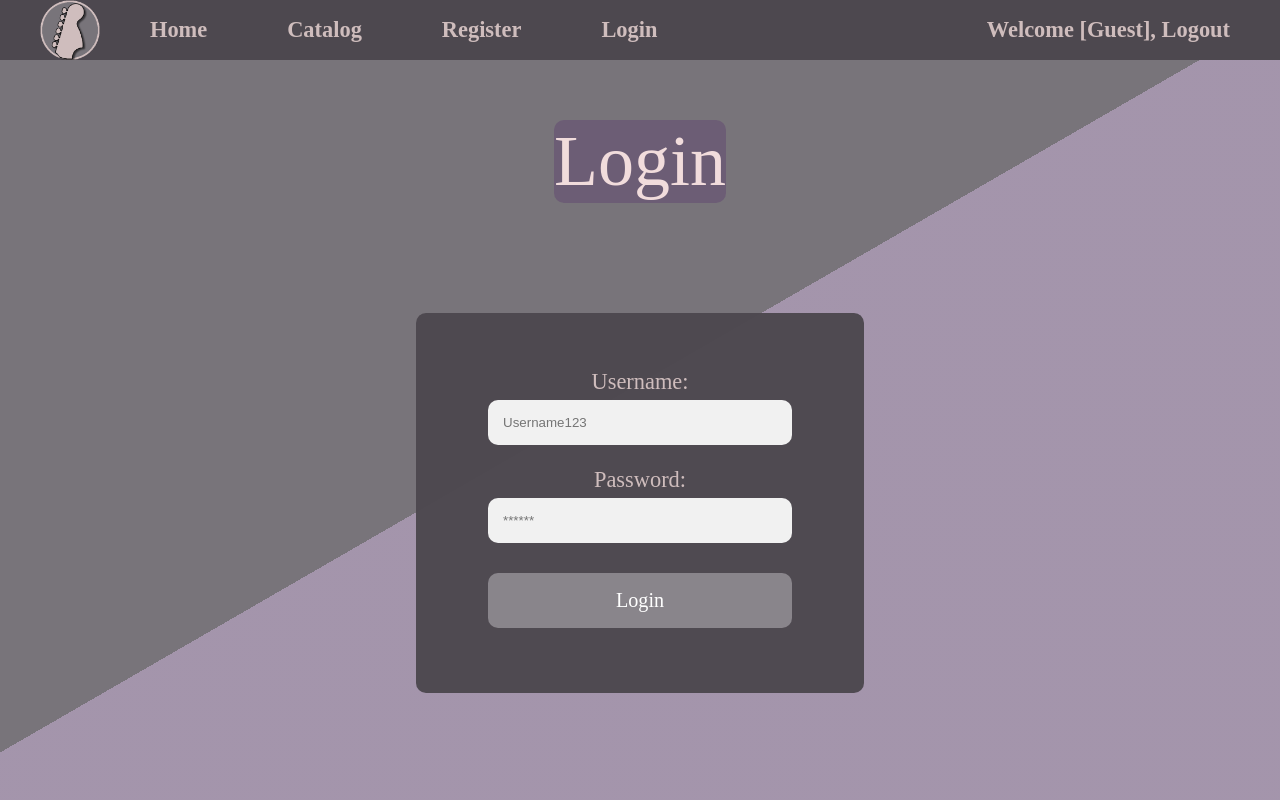
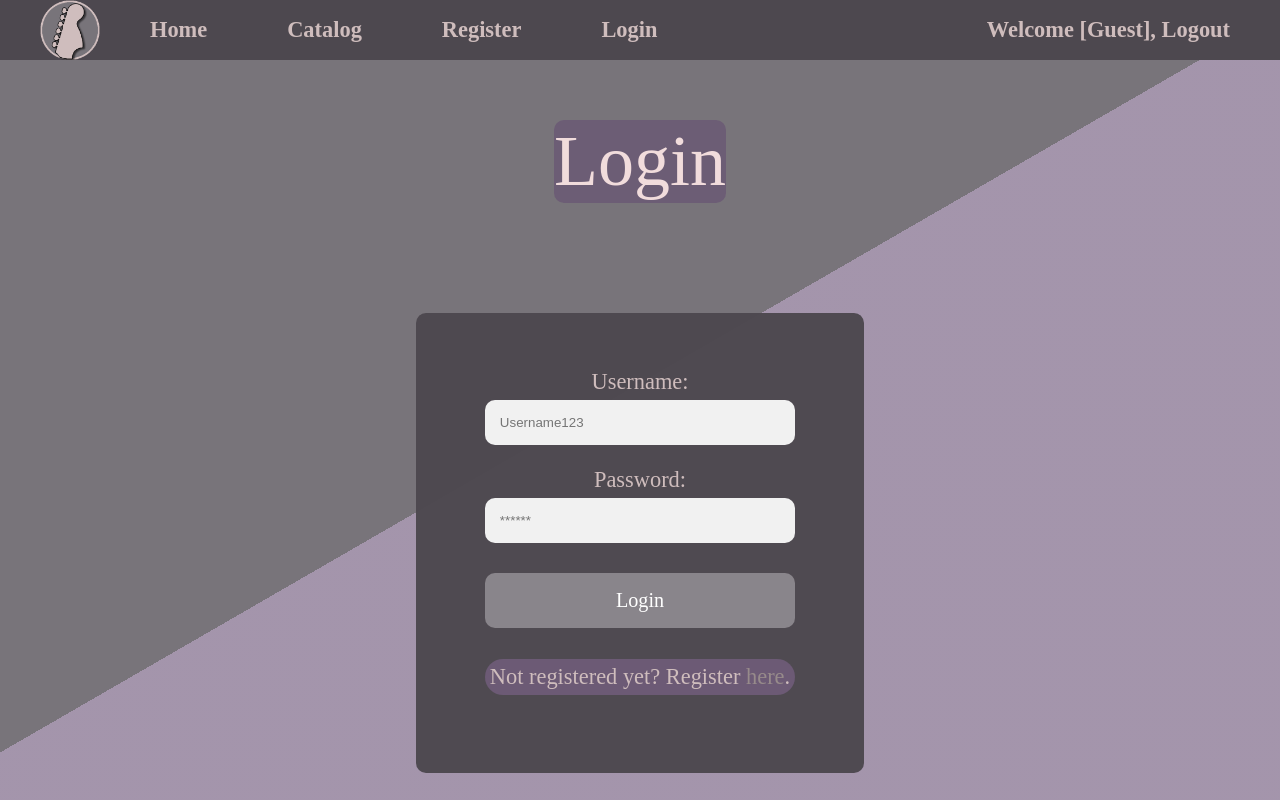
Before and after one commit to jordan-liubenov/musicis-galaxia, a React (Create React App) app: page /login in a window 1280 px wide. Built offline with nearby package versions, Linux system fonts and the light colour scheme.

Commit message:
abstracted login form into child components

```diff
--- a/src/components/Login/Login.css
+++ b/src/components/Login/Login.css
@@ -54,3 +54,21 @@
   background-color: #664d7398;
   border-radius: 10px;
 }
+
+.regRedirect {
+  background-color: #9671aa68;
+  color: #cfbdbd;
+  border-radius: 20px;
+  padding: 5px;
+}
+
+.regLink {
+  text-decoration: none;
+  color: #978b8b;
+}
+
+
+.regLink:hover {
+  background-color: #78747a;
+  transition: all .2s ease-in-out;
+}
--- a/src/components/Login/Login.js
+++ b/src/components/Login/Login.js
@@ -5,7 +5,10 @@ import { useState } from "react";
 import { handleValue } from "../../utils/loginUtil";
 import { submitLogin } from "../../services/userService";
 
-//TODO add "not registered yet? redirect button to bottom of form"
+import UsernameField from "./UsernameField";
+import PasswordField from "./PasswordField";
+import LoginBtn from "./LoginBtn";
+
 
 const Login = () => {
   const [underscore, setUnderscore] = useState(false);
@@ -22,35 +25,21 @@ const Login = () => {
       </div>
       <div className="loginFormDiv">
         <form>
-          <label htmlFor="username">Username:</label>
-          <input
-            type="text"
-            placeholder="Username123"
-            name="user"
-            id="user"
-            value={username}
-            onChange={(e) => handleValue(e, setUsername)}
-            required
-          ></input>
+          <UsernameField
+            username={username}
+            handleValue={(e) => handleValue(e, setUsername)}
+          />
           <br></br>
-          <label htmlFor="pass">Password:</label>
-          <input
-            type="password"
-            placeholder="******"
-            name="pass"
-            id="pass"
-            value={password}
-            onChange={(e) => handleValue(e, setPassword)}
-            required
-          ></input>
+          <PasswordField
+            password={password}
+            handleValue={(e) => handleValue(e, setPassword)}
+          />
           <br></br>
-          <button
-            type="submit"
-            className="loginBtn"
-            onClick={(e) => submitLogin(e, username, password)}
-          >
-            Login
-          </button>
+          <LoginBtn
+            submitLogin={(e) => {
+              submitLogin(e, username, password);
+            }}
+          />
         </form>
       </div>
     </div>
--- /dev/null
+++ b/src/components/Login/LoginBtn.js
@@ -0,0 +1,21 @@
+import { Link } from "react-router-dom";
+
+const LoginBtn = (props) => {
+  return (
+    <div>
+      <button type="submit" className="loginBtn" onClick={props.submitLogin}>
+        Login
+      </button>
+      <p className="regRedirect">
+        {" "}
+        Not registered yet? Register{" "}
+        <Link className="regLink" to={"/register"}>
+          here
+        </Link>
+        .
+      </p>
+    </div>
+  );
+};
+
+export default LoginBtn;
--- /dev/null
+++ b/src/components/Login/PasswordField.js
@@ -0,0 +1,18 @@
+const PasswordField = (props) => {
+  return (
+    <>
+      <label htmlFor="pass">Password:</label>
+      <input
+        type="password"
+        placeholder="******"
+        name="pass"
+        id="pass"
+        value={props.password}
+        onChange={props.handleValue}
+        required
+      ></input>
+    </>
+  );
+};
+
+export default PasswordField;
--- /dev/null
+++ b/src/components/Login/UsernameField.js
@@ -0,0 +1,18 @@
+const UsernameField = (props) => {
+  return (
+    <>
+      <label htmlFor="username">Username:</label>
+      <input
+        type="text"
+        placeholder="Username123"
+        name="user"
+        id="user"
+        value={props.username}
+        onChange={props.handleValue}
+        required
+      ></input>
+    </>
+  );
+};
+
+export default UsernameField;
--- a/src/components/Register/Register.css
+++ b/src/components/Register/Register.css
@@ -117,3 +117,21 @@ input[type=text]:focus, input[type=password]:focus {
   background-color: #78747a70;
   font-size: 75%;
 }
+
+.logRedirect {
+  background-color: #9671aa68;
+  color: #cfbdbd;
+  font-size: 85%;
+  border-radius: 20px;
+  padding: 5px;
+}
+
+.logLink {
+  text-decoration: none;
+  color: #978b8b;
+}
+
+.logLink:hover {
+  background-color: #78747a;
+  transition: all .2s ease-in-out;
+}
--- a/src/components/Register/RegisterBtn.js
+++ b/src/components/Register/RegisterBtn.js
@@ -1,8 +1,24 @@
+import { Link } from "react-router-dom";
+
 const RegisterBtn = (props) => {
   return (
-    <button type="submit" className="submitBtn" onClick={props.submitRegister}>
-      Register
-    </button>
+    <div>
+      <button
+        type="submit"
+        className="submitBtn"
+        onClick={props.submitRegister}
+      >
+        Register
+      </button>
+      <p className="logRedirect">
+        Already registered? Log in{" "}
+        <Link className="logLink" to={"/login"}>
+          {" "}
+          here
+        </Link>
+        .
+      </p>
+    </div>
   );
 };
 
```
Also changed, not shown: src/components/Register/Register.js (+0 -13 lines).
